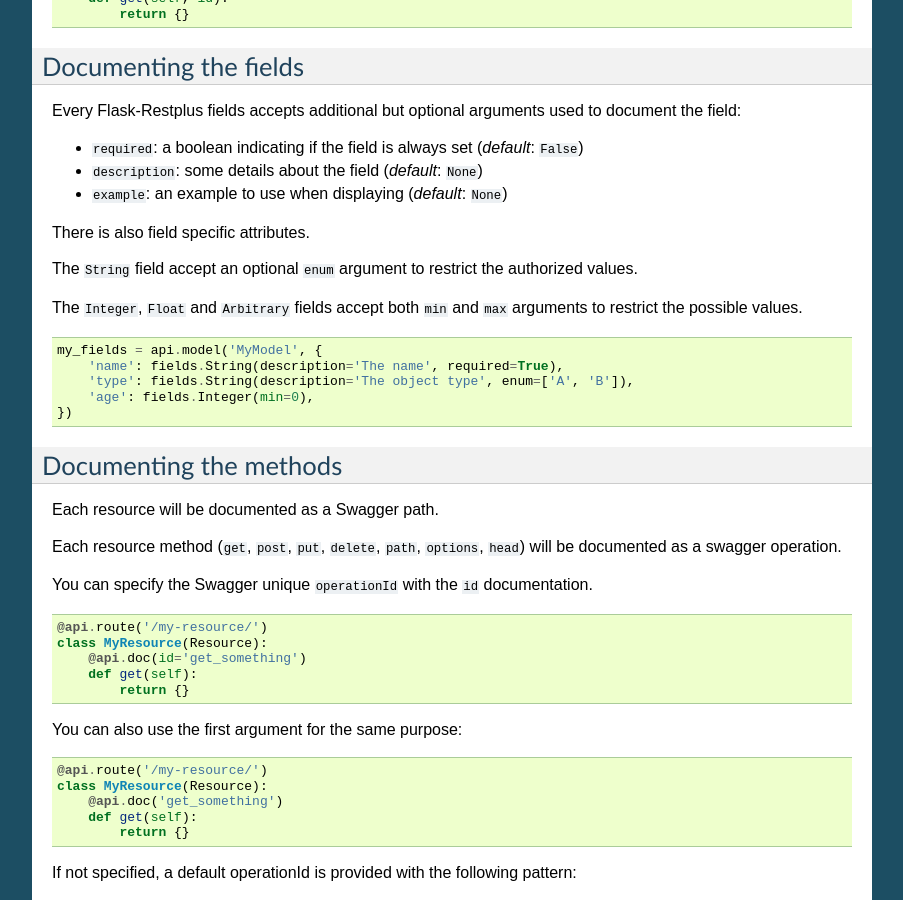
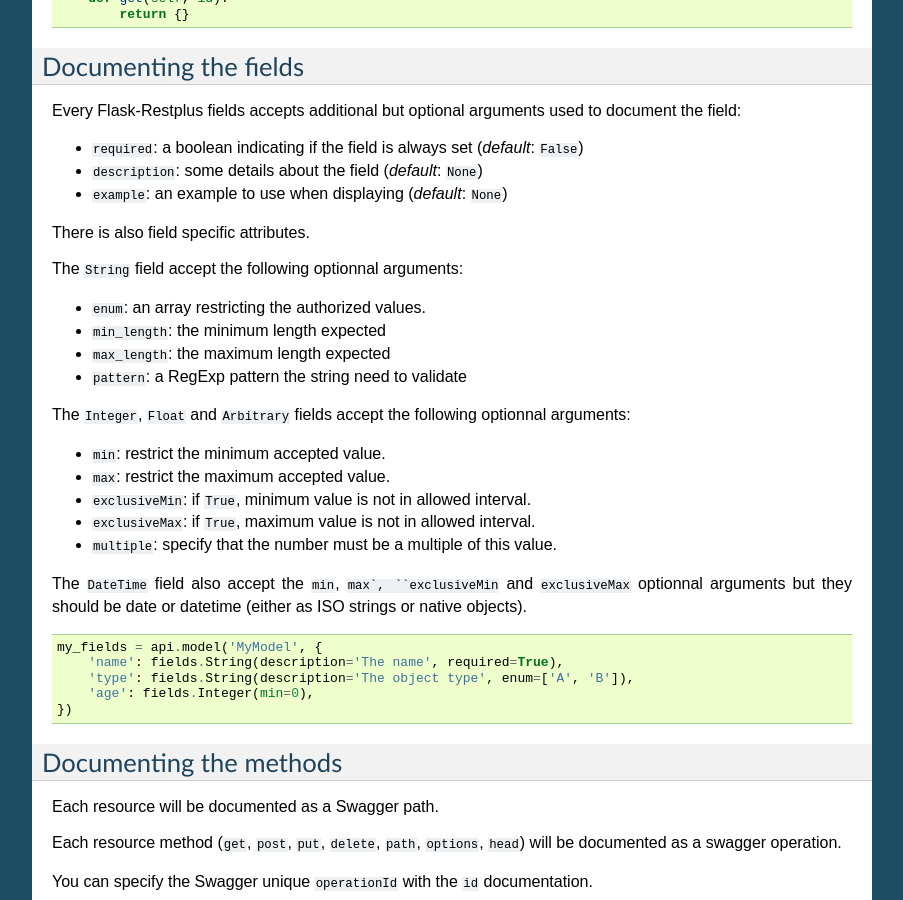
Before and after one commit to noirbizarre/flask-restplus, a Sphinx documentation site: the page built from doc/documenting.rst, in a window 1280 px wide and 900 px high, scrolled down 5657 px. Shown: the whole window, without its empty margins (198-1101 px from the left). Built offline with Sphinx 7.4.7, drawn with Linux system fonts in a browser that asks for light colours.

Commit message:
Document about the new field properties (fix #88, fix #44)

```diff
--- a/doc/documenting.rst
+++ b/doc/documenting.rst
@@ -398,10 +398,23 @@ Every Flask-Restplus fields accepts additional but optional arguments used to do
 
 There is also field specific attributes.
 
-The ``String`` field accept an optional ``enum`` argument to restrict the authorized values.
+The ``String`` field accept the following optionnal arguments:
 
-The ``Integer``, ``Float`` and ``Arbitrary`` fields accept
-both ``min`` and ``max`` arguments to restrict the possible values.
+- ``enum``: an array restricting the authorized values.
+- ``min_length``: the minimum length expected
+- ``max_length``: the maximum length expected
+- ``pattern``: a RegExp pattern the string need to validate
+
+The ``Integer``, ``Float`` and ``Arbitrary`` fields accept the following optionnal arguments:
+
+- ``min``: restrict the minimum accepted value.
+- ``max``: restrict the maximum accepted value.
+- ``exclusiveMin``: if ``True``, minimum value is not in allowed interval.
+- ``exclusiveMax``: if ``True``, maximum value is not in allowed interval.
+- ``multiple``: specify that the number must be a multiple of this value.
+
+The ``DateTime`` field also accept the ``min``, ``max`, ``exclusiveMin`` and ``exclusiveMax``
+optionnal arguments but they should be date or datetime (either as ISO strings or native objects).
 
 .. code-block:: python
 
```
Also changed, not shown: CHANGELOG.rst (+9 -0 lines).
